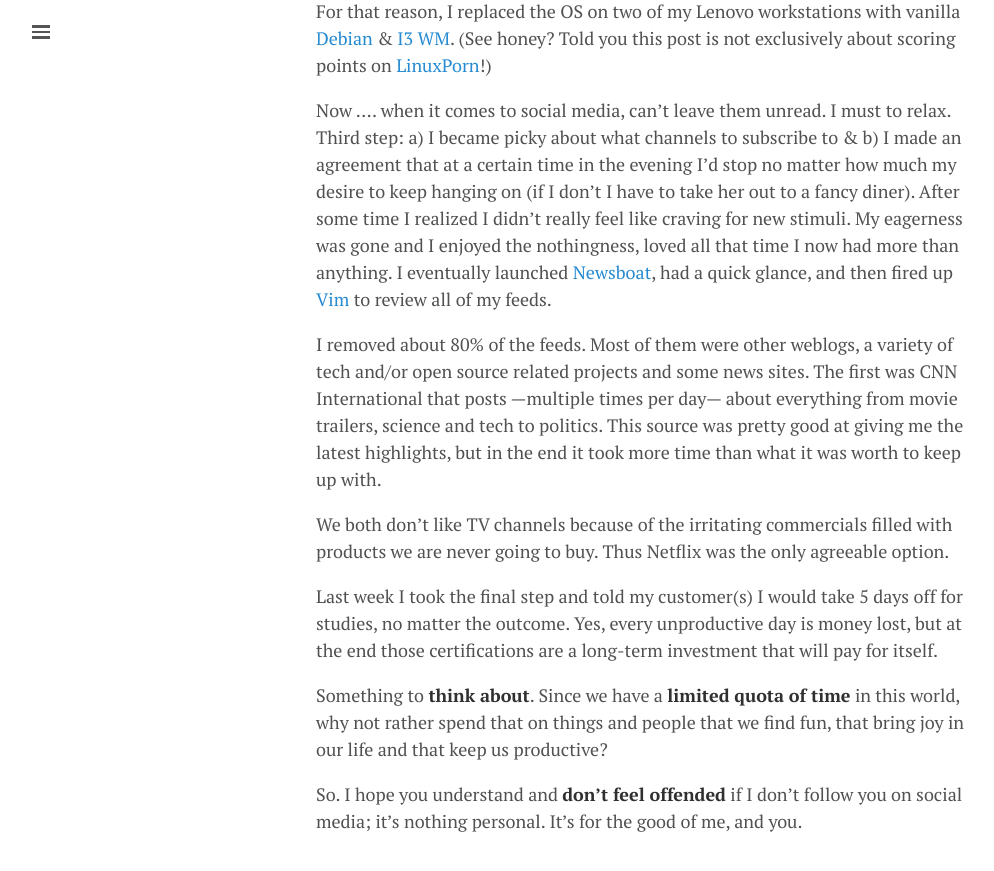
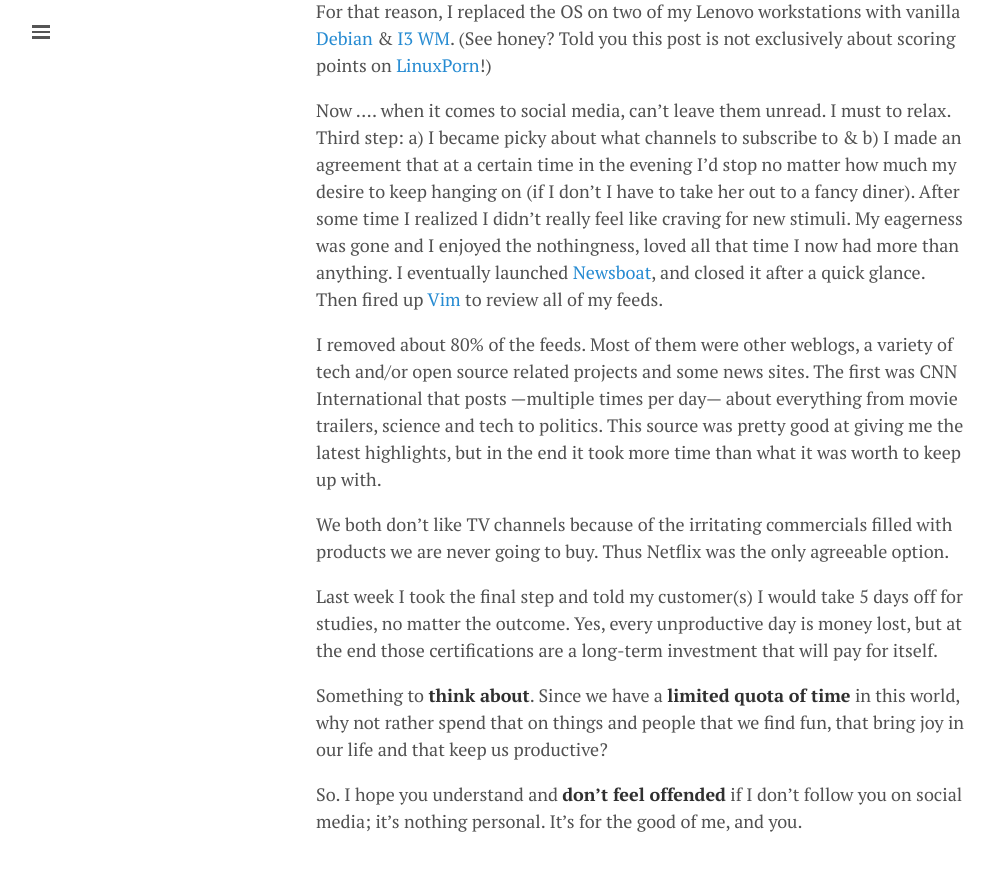
Before and after one commit to lgeurts/lgeurts.github.io, a Jekyll site: the page built from _posts/2021-11-09-why-i-decided-to-limit-my-social-presence.md, in a window 1280 px wide and 900 px high, scrolled down 1282 px. Shown: the top 871 px of the window, without its empty margins (0-994 px from the left). Built offline with Jekyll 4.4.1, drawn with Linux system fonts in a browser that asks for light colours; nearby versions of some CDN libraries; comment, search, counter and statistics services are not loaded.

Commit message:
Update 2021-11-09-why-i-decided-to-limit-my-social-presence.md

```diff
--- a/_posts/2021-11-09-why-i-decided-to-limit-my-social-presence.md
+++ b/_posts/2021-11-09-why-i-decided-to-limit-my-social-presence.md
@@ -27,7 +27,8 @@
 As an example, one of those things was leaving an application open and letting it run in the background, even when I was not there. I know this sounds rather silly, but closing an application when I don’t use it does help focus on what I’m doing. For that reason, I replaced the OS on two of my Lenovo workstations with vanilla [Debian](https://www.debian.org/) & [I3 WM](https://i3wm.org/). (See honey? Told you this post is not exclusively about scoring points on [LinuxPorn](https://www.reddit.com/r/LinuxPorn/)!)
 
 Now .... when it comes to social media, can’t leave them unread. I must to relax.
-Third step: a) I became picky about what channels to subscribe to & b) I made an agreement that at a certain time in the evening I'd stop no matter how much my desire to keep hanging on (if I don't I have to take her out to a fancy diner). After some time I realized I didn’t really feel like craving for new stimuli. My eagerness was gone and I enjoyed the nothingness, loved all that time I now had more than anything. I eventually launched [Newsboat](https://newsboat.org/), had a quick glance, and then fired up [Vim](https://www.vim.org/download.php/) to review all of my feeds.
+Third step: a) I became picky about what channels to subscribe to & b) I made an agreement that at a certain time in the evening I'd stop no matter how much my desire to keep hanging on (if I don't I have to take her out to a fancy diner). After some time I realized I didn’t really feel like craving for new stimuli. My eagerness was gone and I enjoyed the nothingness, loved all that time I now had more than anything. I eventually launched [Newsboat](https://newsboat.org/), and closed it after a quick glance.
+Then fired up [Vim](https://www.vim.org/download.php/) to review all of my feeds.
 
 I removed about 80% of the feeds. Most of them were other weblogs, a variety of tech and/or open source related projects and some news sites. The first was CNN International that posts —multiple times per day— about everything from movie trailers, science and tech to politics. This source was pretty good at giving me the latest highlights, but in the end it took more time than what it was worth to keep up with.
 
```
